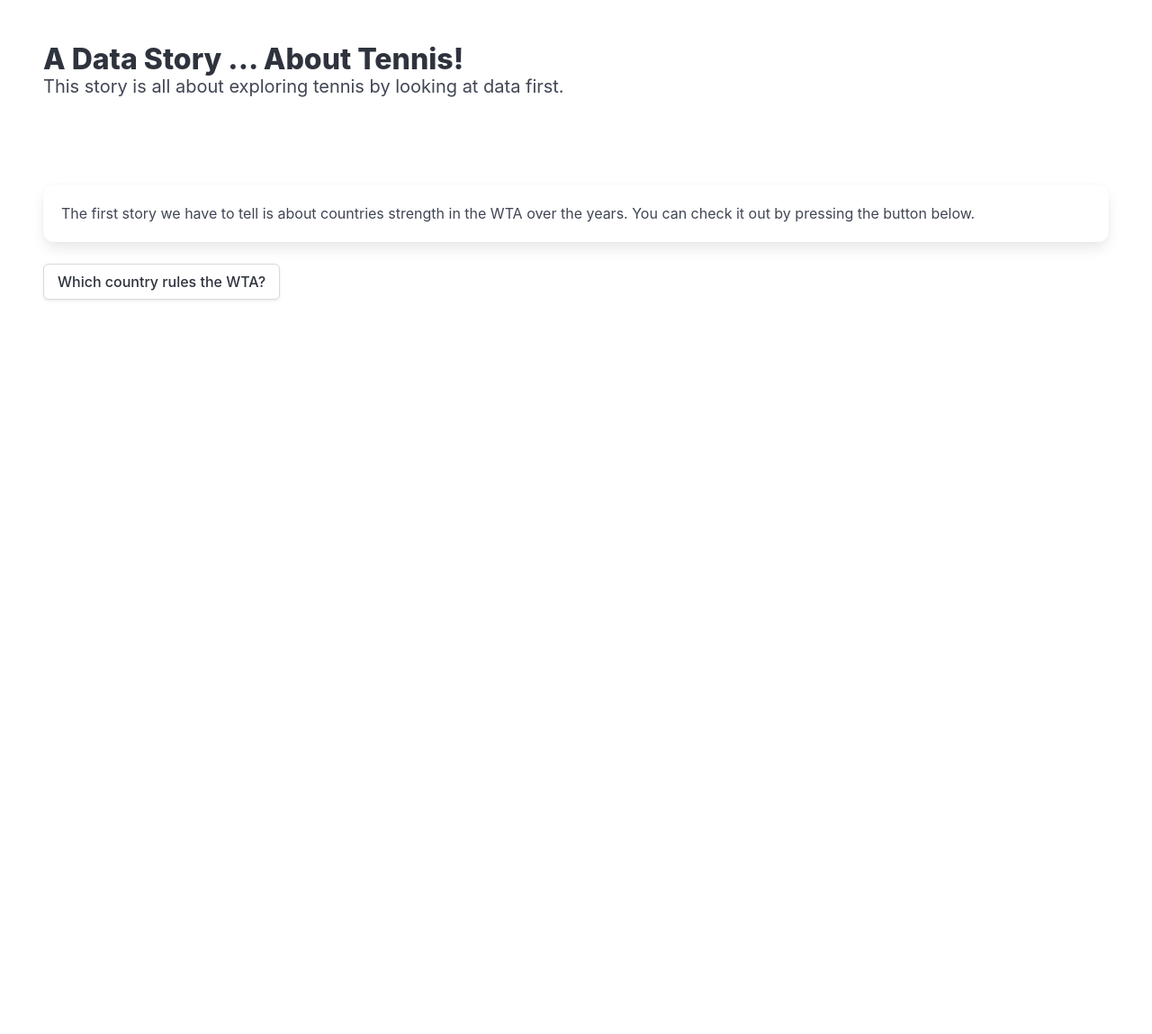
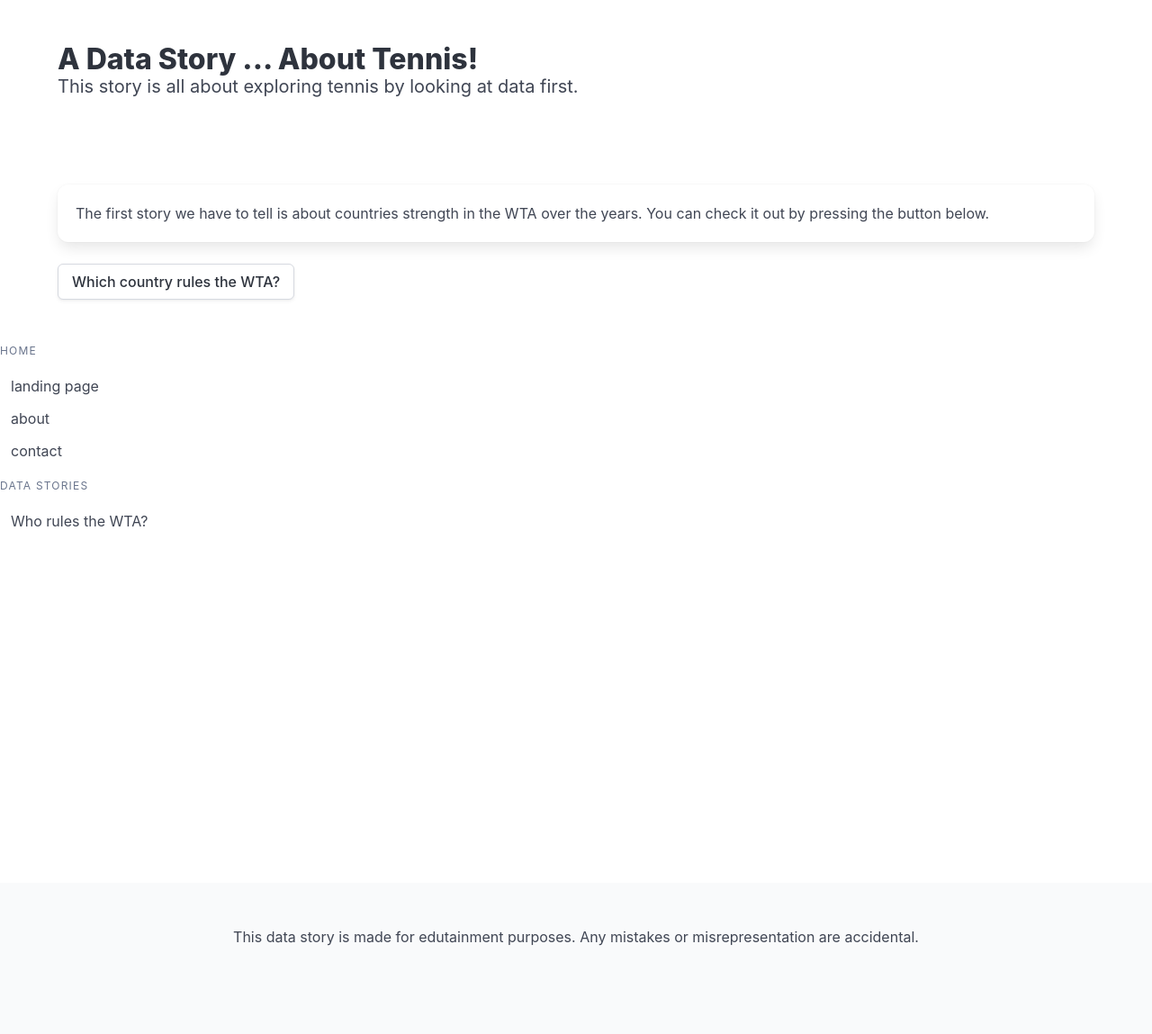
Before and after one commit to dusk-and-dawn/WebScraperSG, a Flask app: page / in a window 1280 px wide. Shown: the whole page at 90% size. Before the commit the page ends 334 px from the top, so only its background shows below. Run offline with Flask 3, Linux system fonts and the light colour scheme; parts of the project's set-up code (start-up, migrations or seed data) failed here and were passed over.

Commit message:
minor changes to the design of the landing page

```diff
--- a/analysis.py
+++ b/analysis.py
@@ -35,7 +35,6 @@ df['Points'] = pd.to_numeric(df['Points'])
 #preparation for grafics
 hm = {}
 for i in df['Country']:
-    pass
     if i in hm.keys():
         hm[i] += 1
     else:
--- a/templates/index.html
+++ b/templates/index.html
@@ -9,20 +9,57 @@
 </head>
     <body>
     <section class="section">
+        <div class="container">
         <h1 class="title">
             A Data Story ... About Tennis!
         </h1>
         <h2 class = 'subtitle'>
             This story is all about exploring tennis by looking at data first.
         </h2>
+        </div>
     </section>
     <section class="section">
+    <div class="container">
         <div class= "box">
             The first story we have to tell is about countries strength in the WTA over the years.
             You can check it out by pressing the button below.
         </div>
         <a class="button" href="{{ url_for('WTAcountries')}}">Which country rules the WTA?</a>
+    </div>
     </section>
 
     </body>
+<aside class="menu">
+    <p class="menu-label">Home</p>
+    <ul class="menu-list">
+        <li><a>landing page</a></li>
+        <li><a>about</a></li>
+        <li><a>contact</a></li>
+    </ul>
+    <p class="menu-label">data stories</p>
+    <ul class="menu-list">
+        <li><a href="{{ url_for('WTAcountries')}}">Who rules the WTA?</a></li>
+    </ul>
+</aside>
+    <br>
+    <br>
+    <br>
+    <br>
+    <br>
+    <br>
+    <br>
+    <br>
+    <br>
+    <br>
+    <br>
+    <br>
+    <br>
+    <br>
+    <br>
+    <br>
+    <footer class="footer">
+        <div class="content has-text-centered">
+            This data story is made for edutainment purposes. Any mistakes or misrepresentation are accidental.
+        </div>
+    </footer>
 </html>
```
Also changed, not shown: templates/WTAcountries.html (+22 -2 lines), db.py (line endings or trailing spaces), templates/about.html (added).
